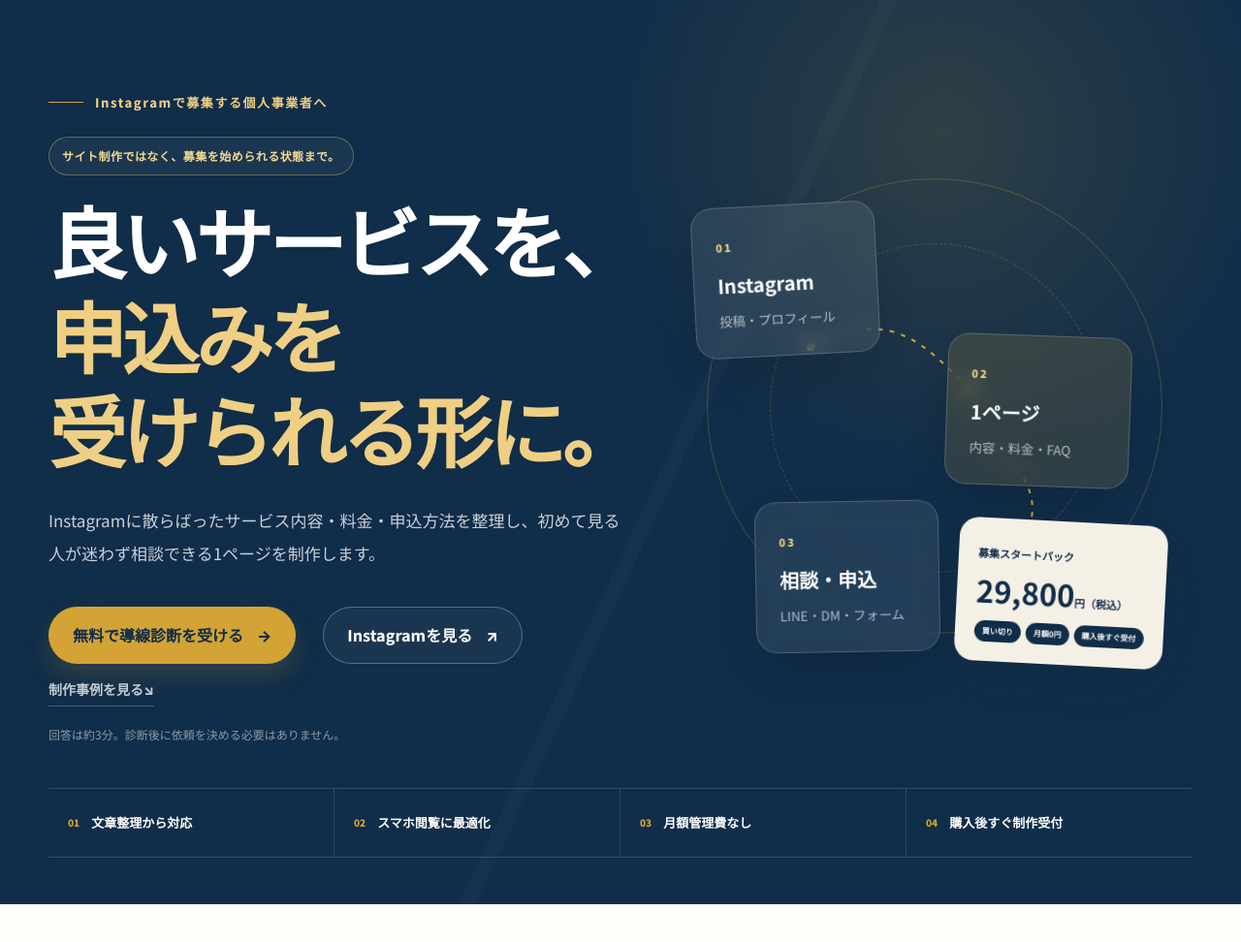
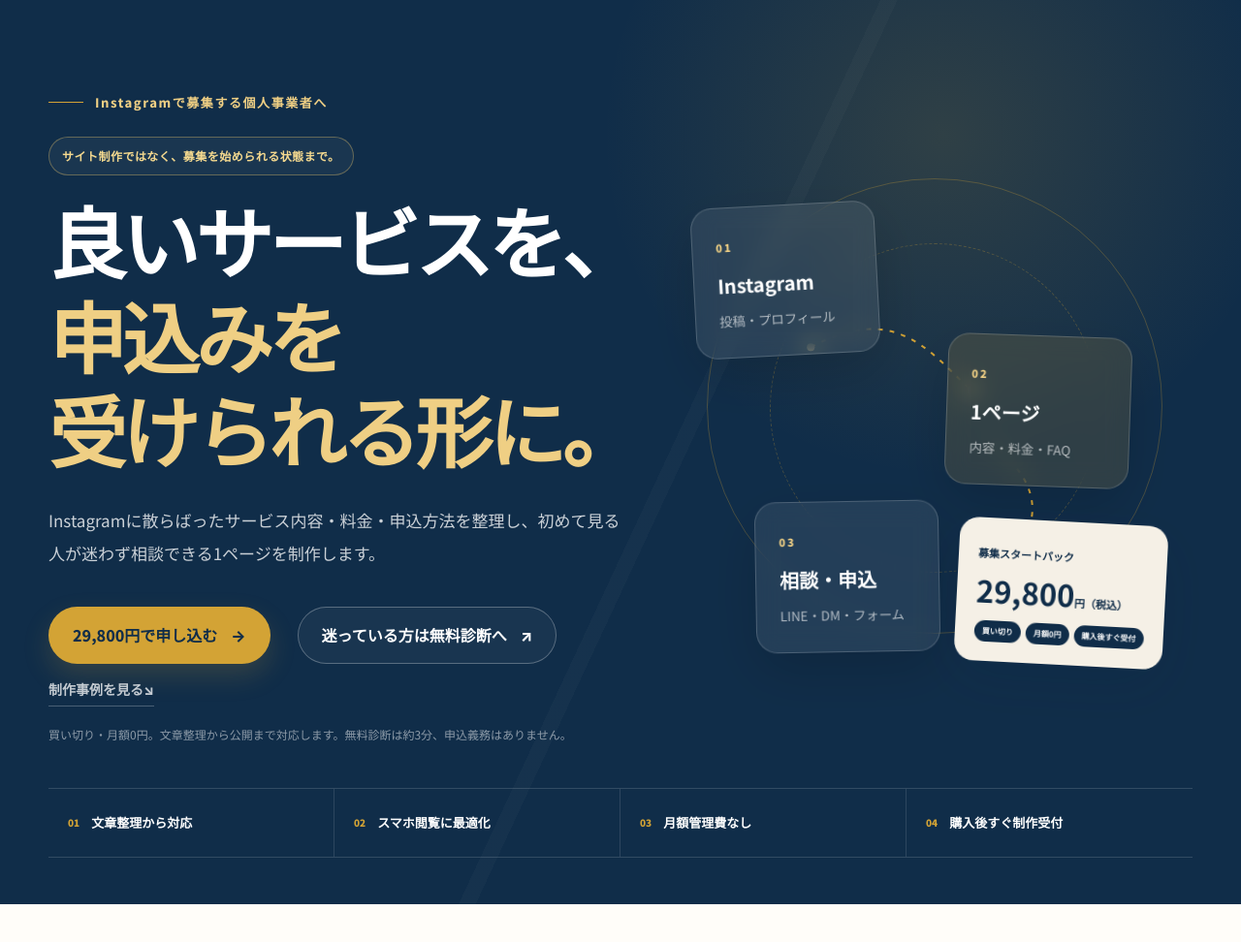
Before and after one commit to izubuchiy-pixel/boshu-dousen, a plain HTML site: page index.html in a window 1280 px wide. Shown: the part 84-1056 px from the top of the page at 97% size. Drawn offline with Linux system fonts and the light colour scheme.

Commit message:
Prioritize direct purchase in hero

```diff
--- a/index.html
+++ b/index.html
@@ -23,7 +23,7 @@
   <link rel="preconnect" href="https://fonts.googleapis.com">
   <link rel="preconnect" href="https://fonts.gstatic.com" crossorigin>
   <link href="https://fonts.googleapis.com/css2?family=Noto+Sans+JP:wght@400;500;600;700;800;900&amp;family=Noto+Serif+JP:wght@600;700&amp;display=swap" rel="stylesheet">
-  <link rel="stylesheet" href="styles.css?v=30">
+  <link rel="stylesheet" href="styles.css?v=31">
   <script type="application/ld+json">
   {
     "@context": "https://schema.org",
@@ -77,11 +77,11 @@
           <h1><span class="hero-title-line">良いサービスを、</span><span class="hero-title-line hero-title-accent"><span class="mobile-line">申込みを</span><span class="mobile-line">受けられる形に。</span></span></h1>
           <p class="hero-lead">Instagramに散らばったサービス内容・料金・申込方法を整理し、初めて見る人が迷わず相談できる1ページを制作します。</p>
           <div class="hero-actions">
-            <a class="button button-gold" href="https://forms.gle/Qv2HEjsQXghbX7br9" target="_blank" rel="noopener noreferrer">無料で導線診断を受ける <span aria-hidden="true">→</span></a>
-            <a class="button button-ghost" href="https://www.instagram.com/boshu_dosen/" target="_blank" rel="noopener noreferrer">Instagramを見る <span aria-hidden="true">↗</span></a>
+            <a class="button button-gold" href="https://buy.stripe.com/9B66oB6oAf9ndsm9J7f7i00?utm_source=boshu_dousen_lp&amp;utm_medium=owned_web&amp;utm_campaign=start_pack&amp;utm_content=hero" target="_blank" rel="noopener noreferrer">29,800円で申し込む <span aria-hidden="true">→</span></a>
+            <a class="button button-ghost" href="https://forms.gle/Qv2HEjsQXghbX7br9" target="_blank" rel="noopener noreferrer">迷っている方は無料診断へ <span aria-hidden="true">↗</span></a>
           </div>
           <a class="text-link hero-work-link" href="#works">制作事例を見る <span aria-hidden="true">↘</span></a>
-          <p class="microcopy">回答は約3分。診断後に依頼を決める必要はありません。</p>
+          <p class="microcopy">買い切り・月額0円。文章整理から公開まで対応します。無料診断は約3分、申込義務はありません。</p>
         </div>
 
         <div class="hero-visual reveal" aria-label="Instagramから申込までをつなぐイメージ">
```
